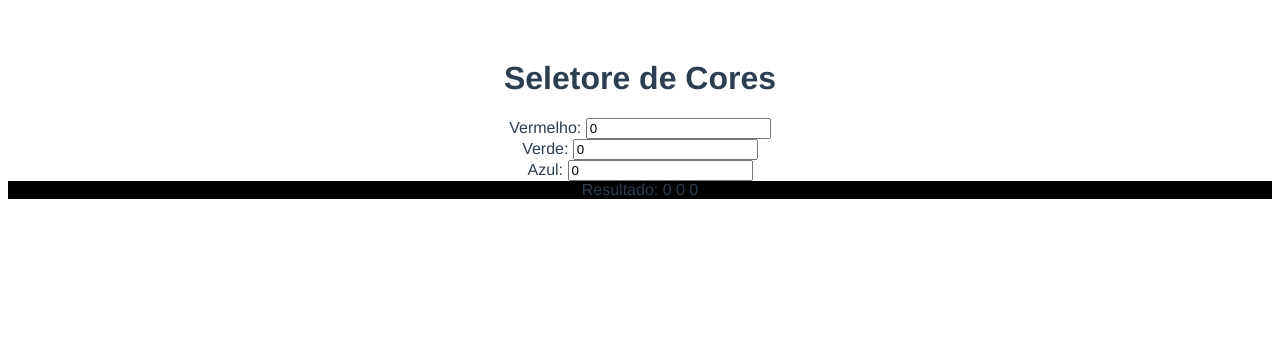
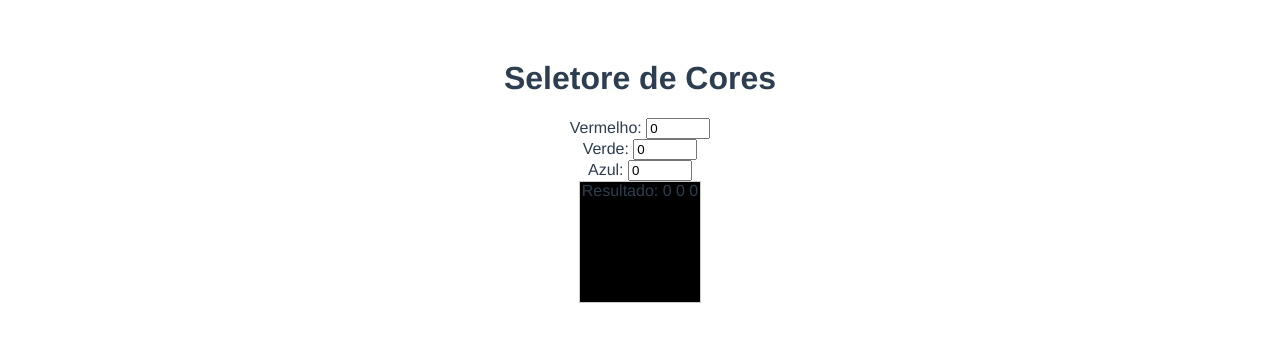
Before and after one commit to Ricardomjr-10/vuejspratica, a Vue app: page / in a window 1280 px wide. Shown: the top 342 px of the page. Built offline with nearby package versions, Linux system fonts and the light colour scheme.

Commit message:
seletor de cores

```diff
--- a/src/components/SeletorCores.vue
+++ b/src/components/SeletorCores.vue
@@ -1,12 +1,18 @@
 <template>
     <div>
         <h1>Seletore de Cores</h1>
-        <span>Vermelho: </span>
-        <input type="number" v-model.number="nVerm"> <br>
-        <span>Verde: </span>
-        <input type="number" v-model.number="nVerde"> <br>
-        <span>Azul: </span>
-        <input type="number" v-model.number="nAzul"> <br>
+        <div>
+            <label for="vermelho">Vermelho: </label>
+            <input type="number" v-model.number="nVerm" min="0" max="255">
+        </div>
+        <div>
+            <label for="verder">Verde: </label>
+            <input type="number" v-model.number="nVerde" min="0" max="255">
+        </div>
+        <div>
+            <label for="azul">Azul: </label>
+            <input type="number" v-model.number="nAzul" min="0" max="255">
+        </div>
 
         <div class="cor" :style="{backgroundColor: rgbColor}">Resultado:  {{ nVerm }} {{ nVerde }} {{ nAzul }}</div>
     </div>
@@ -24,7 +30,13 @@ import { computed, ref } from 'vue';
    </script>
 
 <style scoped>
-
+.cor {
+     width: 120px;
+     height: 120px;
+     border: 1px solid #ccc;
+     margin-top: 20px;
+     margin: auto;
+}
 
 
 </style>
```
